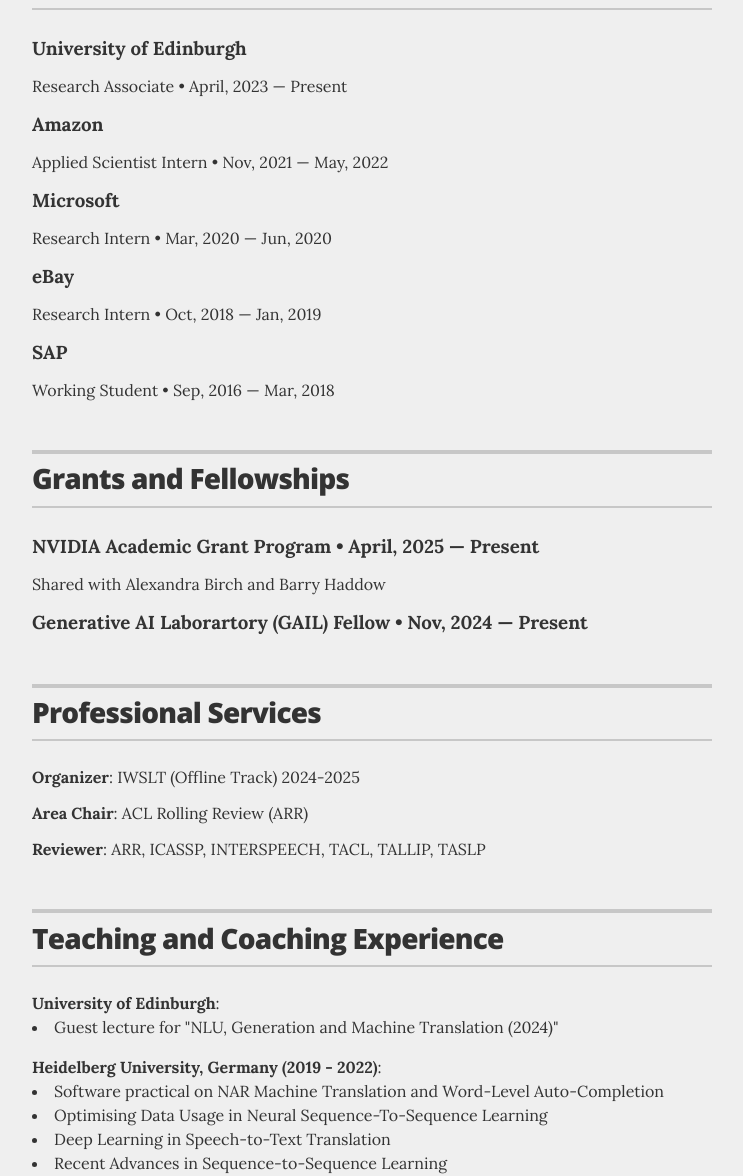
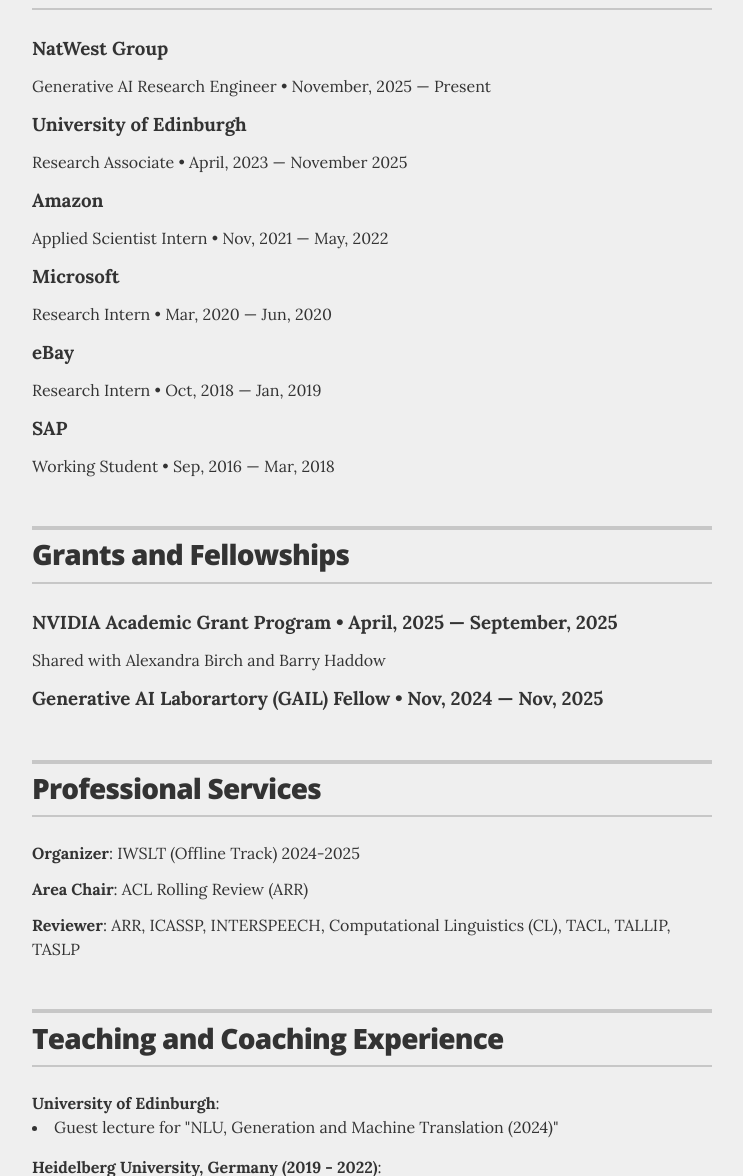
Before and after one commit to heidelkin/heidelkin.github.io, a Jekyll site: the page built from index.html, in a window 1280 px wide and 1400 px high, scrolled down 510 px. Shown: the part 224-1400 px from the top of the window, without its empty margins (268-1011 px from the left). Built offline with Jekyll 4.4.1, drawn with Linux system fonts in a browser that asks for light colours.

Commit message:
update on experience, grant and services

```diff
--- a/_data/experience.yml
+++ b/_data/experience.yml
@@ -1,7 +1,11 @@
 # Jobs
+- company: NatWest Group
+  position: Generative AI Research Engineer
+  duration: November, 2025 &mdash; Present
+
 - company: University of Edinburgh
   position: Research Associate
-  duration: April, 2023 &mdash; Present
+  duration: April, 2023 &mdash; November 2025
   # summary:
 
 - company: Amazon
--- a/_data/grant.yaml
+++ b/_data/grant.yaml
@@ -1,8 +1,8 @@
 # Grants
 - name: NVIDIA Academic Grant Program
-  duration: April, 2025 &mdash; Present
+  duration: April, 2025 &mdash; September, 2025
   summary: Shared with Alexandra Birch and Barry Haddow
 
 - name: Generative AI Laborartory (GAIL) Fellow
-  duration:  Nov, 2024 &mdash; Present
+  duration:  Nov, 2024 &mdash; Nov, 2025
   # summary: If your stint was shorter, feel free to be brief and just call out the most meaningful points of your role. Be concise, and be meaninful. The person reading just needs enough to want to talk to you more about your experience.
--- a/_data/services.yaml
+++ b/_data/services.yaml
@@ -6,4 +6,4 @@
   name: "ACL Rolling Review (ARR)"
 
 - role: "Reviewer"
-  name: "ARR, ICASSP, INTERSPEECH, TACL, TALLIP, TASLP"
+  name: "ARR, ICASSP, INTERSPEECH, Computational Linguistics (CL), TACL, TALLIP, TASLP"
```
